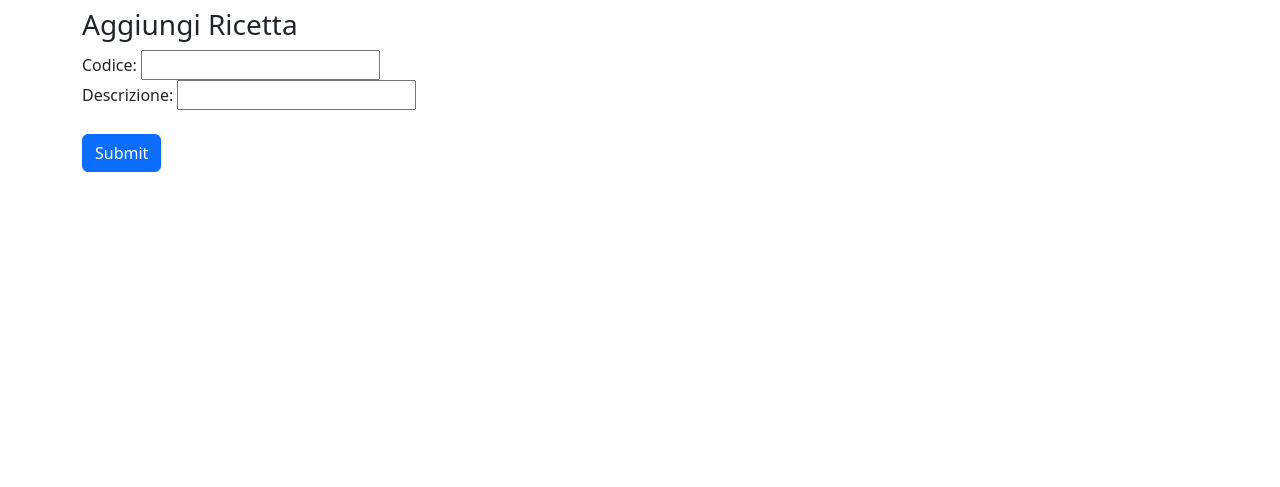
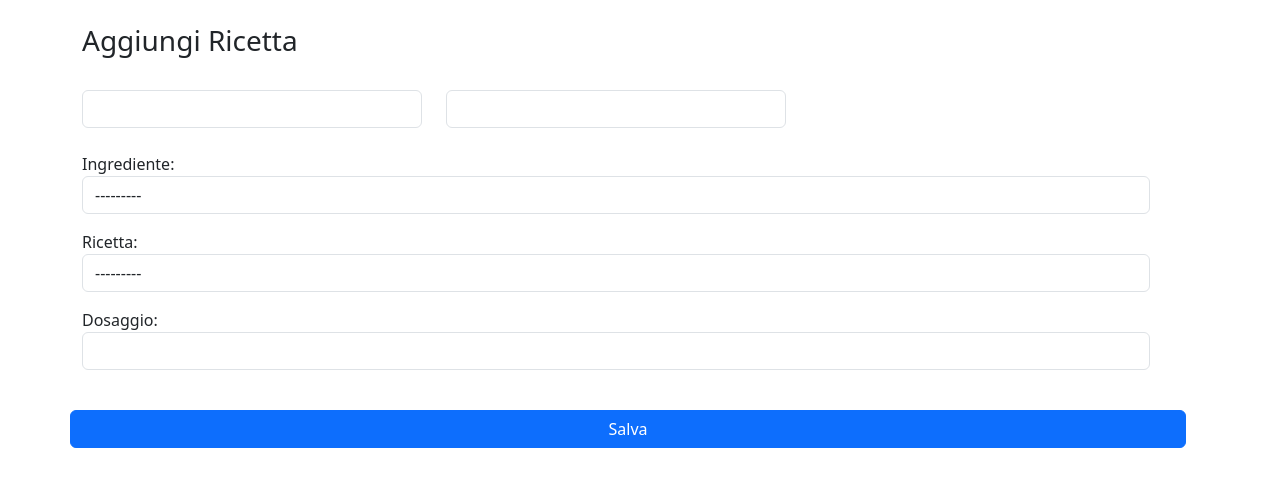
Before and after one commit to treviang/ice-cream-django, a Django app: page /ricette/aggiungi/ in a window 1280 px wide. Shown: the top 487 px of the page. Run offline with Django 5.2, Linux system fonts and the light colour scheme; tables that the repository leaves empty hold one stand-in row (values such as "Sample post"); some libraries are stand-ins or nearby versions.

Commit message:
aggiunto form per miscela

```diff
--- a/ricette/forms.py
+++ b/ricette/forms.py
@@ -1,9 +1,26 @@
 from django import forms
 
-from ricette.models import Ricetta
+from ricette.models import Miscela, Ricetta
 
 class RicettaForm(forms.ModelForm):
-
+    def __init__(self, *args, **kwargs):
+        super(RicettaForm, self).__init__(*args, **kwargs)
+        for field in iter(self.fields):
+            self.fields[field].widget.attrs.update({
+                'class': 'form-control'
+        })
     class Meta:
         model = Ricetta
         fields = ('codice', 'descrizione')
+
+class MiscelaForm(forms.ModelForm):
+    def __init__(self, *args, **kwargs):
+        super(MiscelaForm, self).__init__(*args, **kwargs)
+        for field in iter(self.fields):
+            self.fields[field].widget.attrs.update({
+                'class': 'form-control'
+        })
+    class Meta:
+        model = Miscela
+        fields = ('ingrediente', 'ricetta', 'dosaggio')
+MiscelaFormSet = forms.formset_factory(MiscelaForm, extra=1)
--- a/ricette/templates/ricette/aggiungi-ricetta.html
+++ b/ricette/templates/ricette/aggiungi-ricetta.html
@@ -11,15 +11,29 @@
 
 <body>
     <div class="container">
-        <div class="row mt-2">
+        <div class="row mt-4">
             <h3>Aggiungi Ricetta</h3>
         </div>
 
-        <form method="post" enctype="multipart/form-data">
-            {% csrf_token %}
-            {{ricetta_form}}
-            <button class="btn btn-primary my-4" type="submit">Submit</button>
-        </form>
+        <div class="row mt-4">
+            <form method="post" class="row post-form" enctype="multipart/form-data">
+                {% csrf_token %}
+                <div class="row col-12">
+                    {% for field in ricetta_form %}
+                    <div class="col-4 form-group">
+                        {{ field }}
+                    </div>
+                    {% endfor %}
+                </div>
+                <div class="row col-12 mt-4">
+                    {{ formset.management_form }}
+                    {% for form in miscela_form %}
+                        {{ form.as_p }}
+                    {% endfor %}
+                </div>
+                <button class="btn btn-primary my-4" type="submit">Salva</button>
+            </form>
+        </div>
 
     </div>
 
--- a/ricette/templates/ricette/dettaglio-ingrediente.html
+++ b/ricette/templates/ricette/dettaglio-ingrediente.html
@@ -11,7 +11,7 @@
 
 <body>
     <div class="container">
-        <div class="row mt-2">
+        <div class="row mt-4">
             <h3>{{ingrediente.descrizione}}</h3>
         </div>
 
--- a/ricette/templates/ricette/index.html
+++ b/ricette/templates/ricette/index.html
@@ -11,7 +11,7 @@
 
 <body>
     <div class="container">
-        <div class="row mt-2">
+        <div class="row mt-4">
             <h3>Ricette</h3>
         </div>
         <a class="btn btn-primary float-end" href="/ricette/aggiungi/" role="button">Aggiungi Ricetta</a>
--- a/ricette/templates/ricette/ingredienti.html
+++ b/ricette/templates/ricette/ingredienti.html
@@ -11,7 +11,7 @@
 
 <body>
     <div class="container">
-        <div class="row mt-2">
+        <div class="row mt-4">
             <h3>Ingredienti</h3>
         </div>
 
--- a/ricette/views.py
+++ b/ricette/views.py
@@ -1,6 +1,6 @@
 from django.shortcuts import redirect, render
 
-from ricette.forms import RicettaForm
+from ricette.forms import MiscelaForm, MiscelaFormSet, RicettaForm
 from .models import Ingrediente, Ricetta
 from django.views import generic
 from django.contrib import messages
@@ -25,8 +25,9 @@ def aggiungi_ricetta(request):
 			messages.error(request, 'Errore nel salvataggio del form')
 		return redirect("index")
 	ricetta_form = RicettaForm()
+	miscela_form = MiscelaFormSet()
 	ricette = Ricetta.objects.all()
-	return render(request, template_name="ricette/aggiungi-ricetta.html", context={'ricetta_form':ricetta_form, 'ricette':ricette})
+	return render(request, template_name="ricette/aggiungi-ricetta.html", context={'ricetta_form':ricetta_form, 'miscela_form':miscela_form, 'ricette':ricette})
 
 class DetailView(generic.DetailView):
     model = Ingrediente
```
